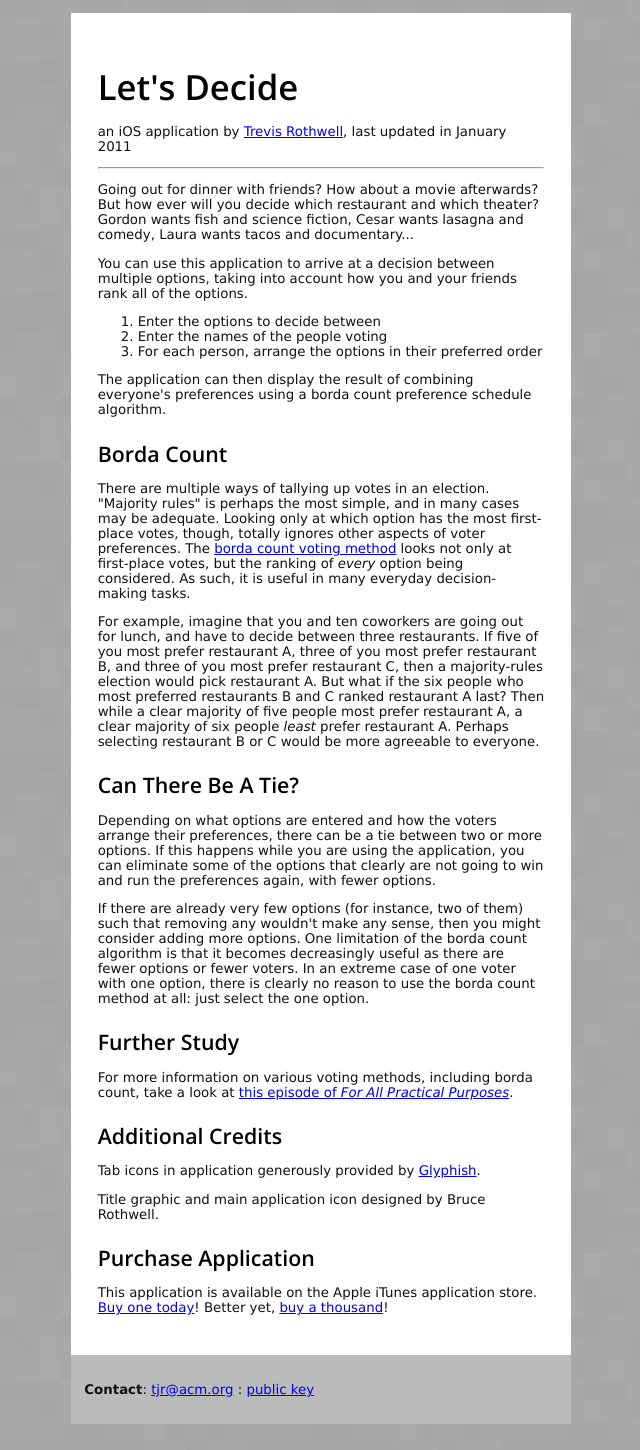
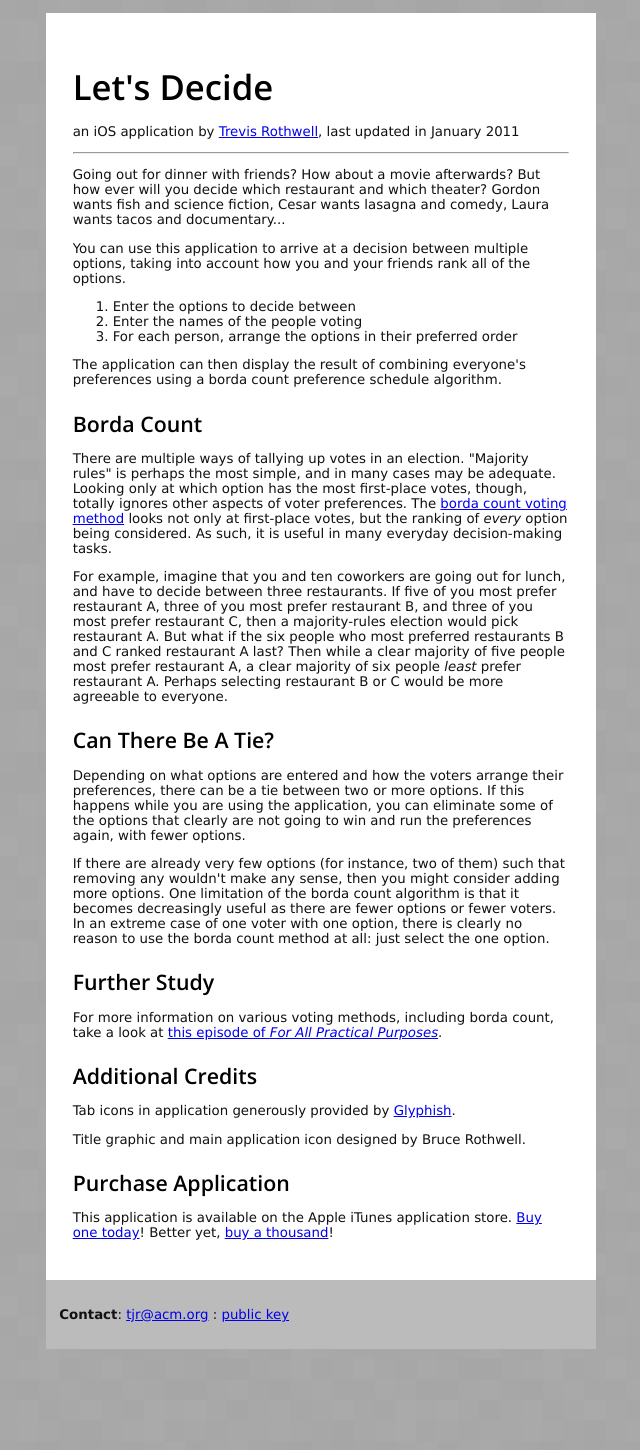
Before and after one commit to tjr/tjr.github.com, a Jekyll site: the page software/lets-decide.html, which Jekyll copies as it is, in a window 1280 px wide. Shown: the whole page, without its empty margins (319-959 px from the left). Built offline with Jekyll 4.4.1, drawn with Linux system fonts in a browser that asks for light colours; after the commit the page ends 1375 px from its top, so only the background shows below that.

Commit message:
updated css

```diff
--- a/css/ios.css
+++ b/css/ios.css
@@ -13,11 +13,11 @@ body {
 
 #content {
     background-color: #FFF;
-    width: 500px;
+    width: 550px;
     margin: 0px auto;
     text-align: left;
     padding: 0px;
-    border: 0px solid #999;
+    border: 0px solid #9F9;
 }
 
 img.photo { border: 1px solid black; }
```
